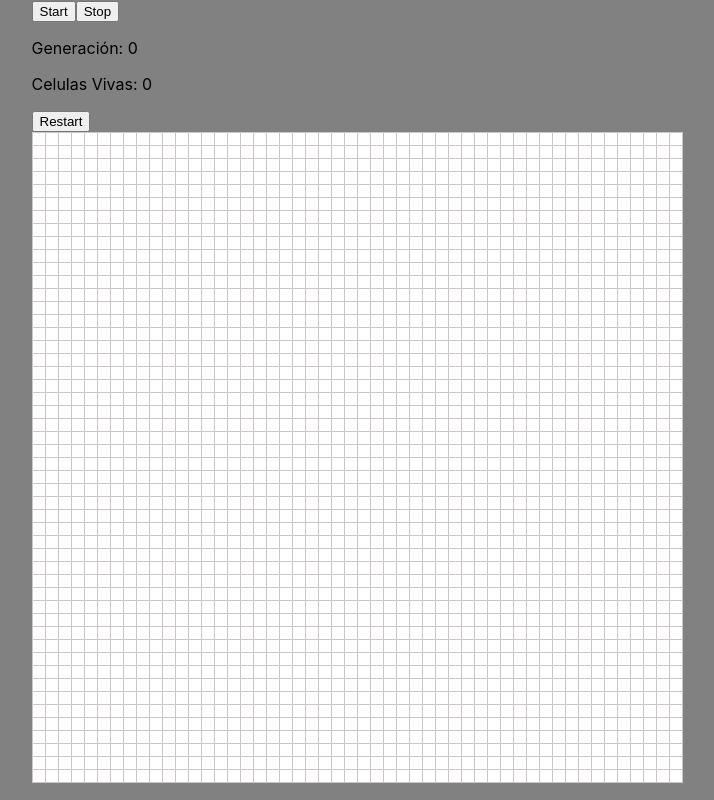
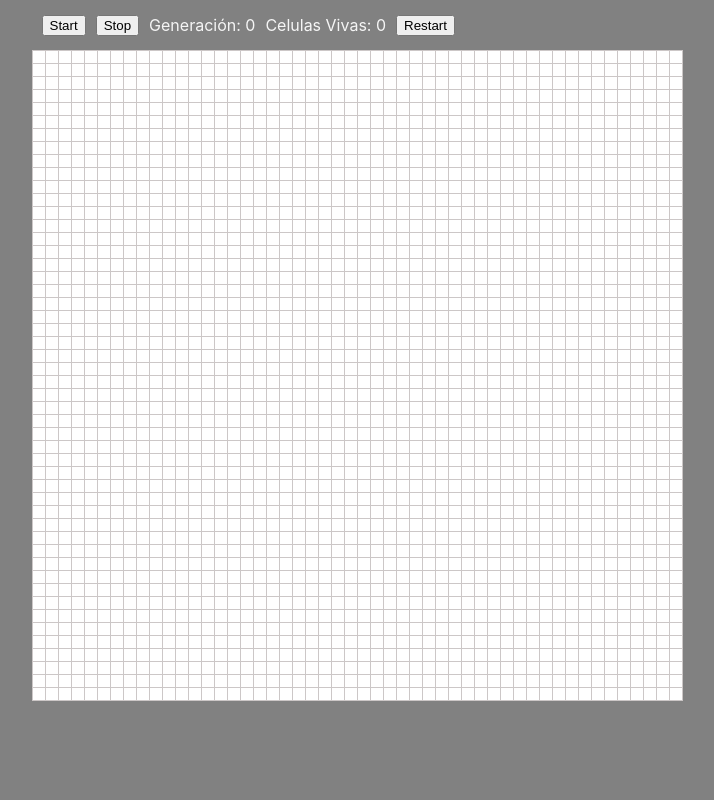
Before and after one commit to SantiagoNunezSelem/GameOfLife, a React (Create React App) app: page / in a window 1280 px wide. Shown: the whole page, without its empty margins (283-997 px from the left). Built offline with nearby package versions, Linux system fonts and the light colour scheme.

Commit message:
Style of info-container and text-info

```diff
--- a/src/stylesheets/GameOfLife.css
+++ b/src/stylesheets/GameOfLife.css
@@ -1,5 +1,18 @@
 body {
     background-color: rgb(129, 129, 129);
+}
+
+#info-container {
+    display: flex;
+    align-items: center;
+    width: 100%;
+    height: 30px;
+    gap:10px;
+    margin: 10px;
+}
+
+.text-info {
+    color:rgb(245, 245, 245);
 }
 
 table {
```
